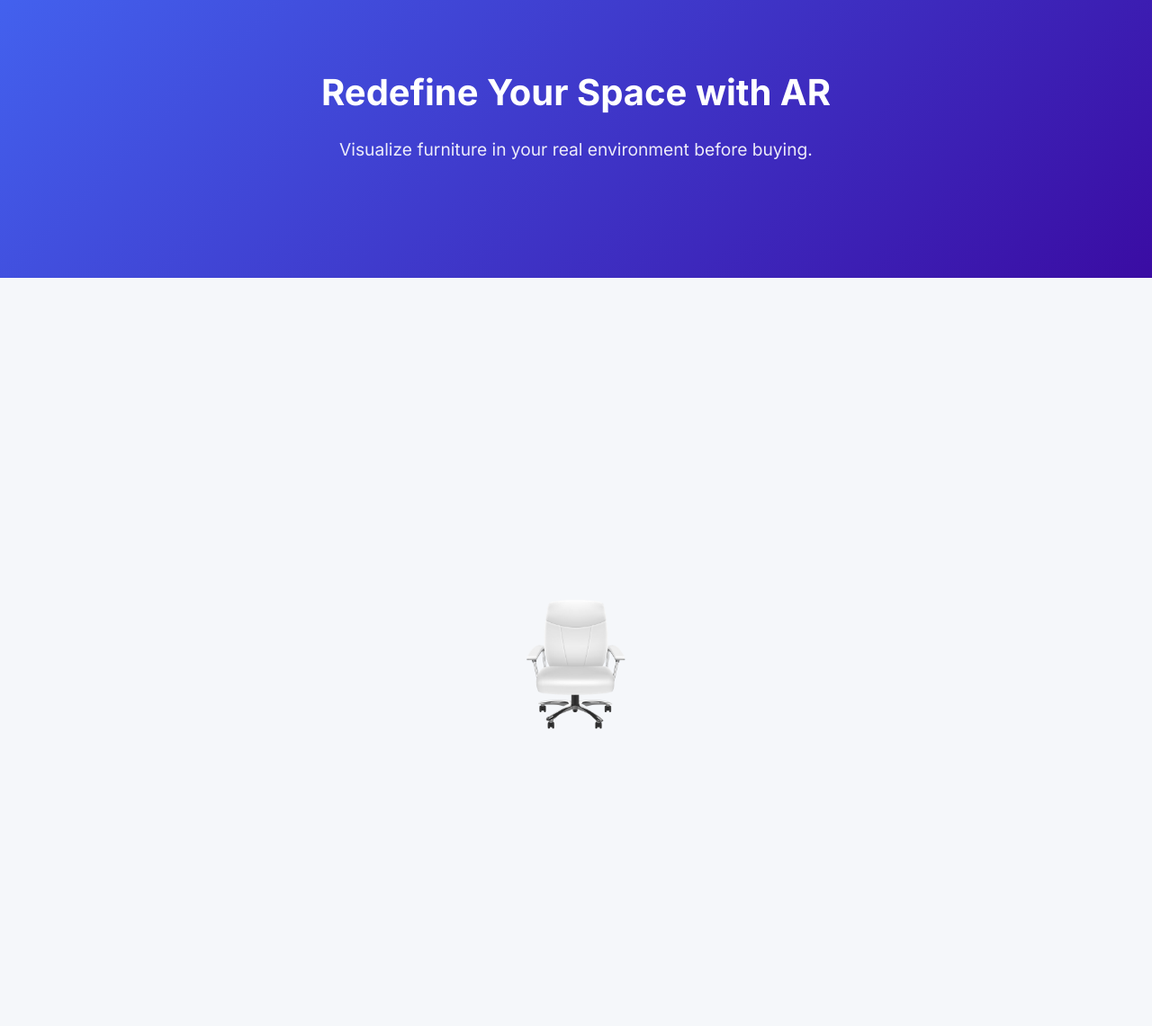
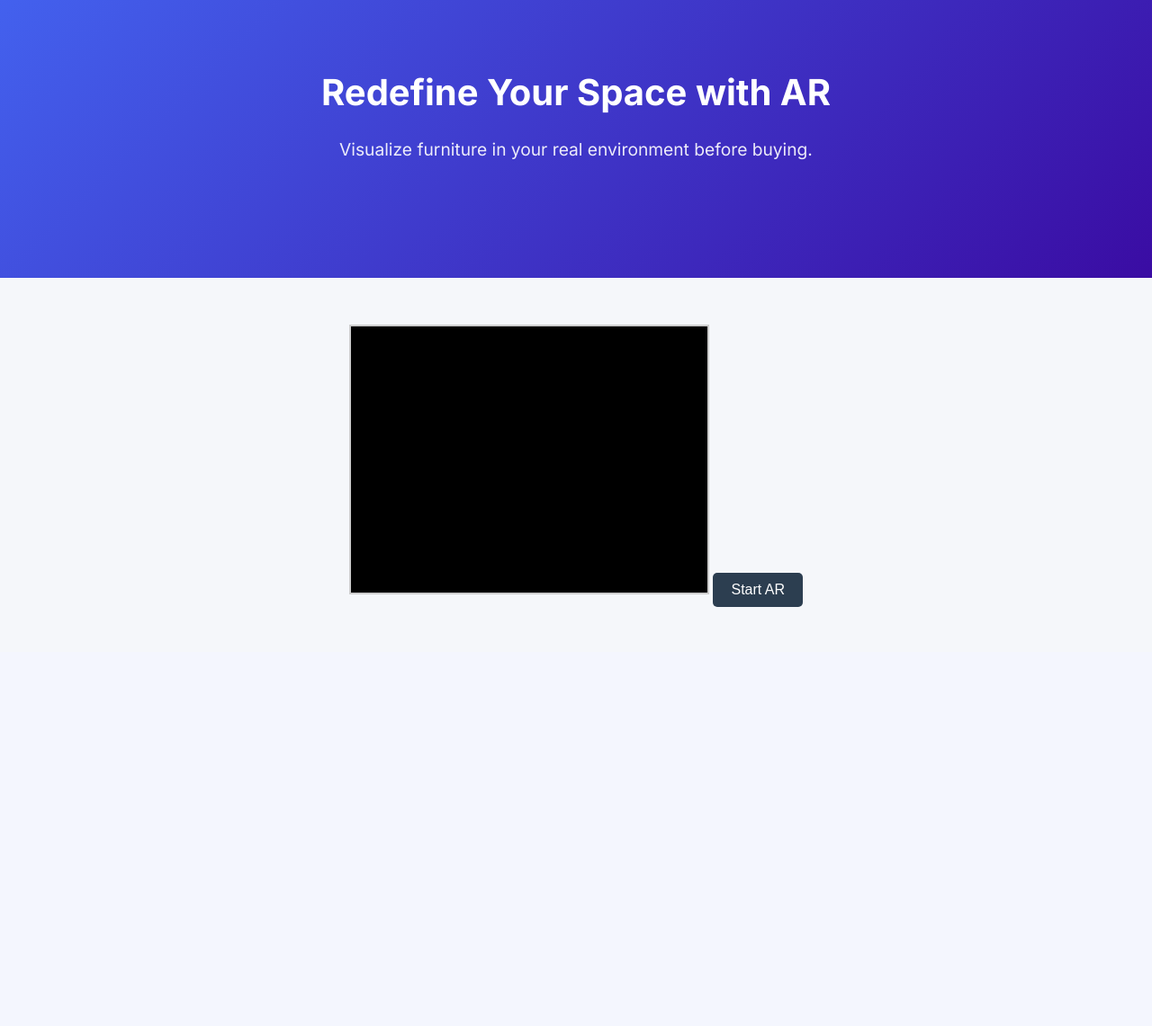
Before and after one commit to naqinizam/ar-alimn-project, a Flask app: page / in a window 1280 px wide. Shown: the part 75-1216 px from the top of the page at 90% size. After the commit the page ends 750 px from the top, so only its background shows below. Run offline with Flask 3, Linux system fonts and the light colour scheme.

Commit message:
Added full AR controls (zoom/rotate/move)

```diff
--- a/templates/index.html
+++ b/templates/index.html
@@ -14,13 +14,32 @@
       padding: 0;
     }
 
+    header, nav, .hero {
+      position: relative;
+      z-index: 3;
+    }
+
+    #ar-container {
+      position: relative;
+      width: 100%;
+      height: auto;
+      text-align: center;
+      padding: 20px;
+    }
+
+    #camera-wrapper {
+      position: relative;
+      display: inline-block;
+      width: 400px;
+      height: 300px;
+      background-color: #000;
+    }
+
     #camera-stream {
-            position: absolute;
-            top: 0;
-            left: 0;
-            width: 100vw;
-            height: 100vh;
+      width: 100%;
+      height: 100%;
       object-fit: cover;
+      border: 2px solid #ccc;
       z-index: 1;
     }
 
@@ -28,23 +47,26 @@
       position: absolute;
       top: 50%;
       left: 50%;
-            width: 200px;
+      width: 150px;
       transform: translate(-50%, -50%) scale(1);
       touch-action: none;
       z-index: 2;
       cursor: grab;
     }
 
-        header, nav, .hero {
-            position: relative;
-            z-index: 3;
+    #start-btn {
+      margin-top: 15px;
+      padding: 10px 20px;
+      font-size: 16px;
+      background-color: #2c3e50;
+      color: white;
+      border: none;
+      border-radius: 5px;
+      cursor: pointer;
     }
 
-        #ar-container {
-            position: relative;
-            width: 100vw;
-            height: 100vh;
-            overflow: hidden;
+    #start-btn:hover {
+      background-color: #1a242f;
     }
   </style>
 </head>
@@ -68,21 +90,31 @@
   </section>
 
   <div id="ar-container">
+    <div id="camera-wrapper">
       <video id="camera-stream" autoplay playsinline></video>
+    </div>
+    <button id="start-btn">Start AR</button>
   </div>
 
   <script>
-        // Access camera
     const video = document.getElementById('camera-stream');
+    const btn = document.getElementById('start-btn');
+    const wrapper = document.getElementById('camera-wrapper');
+
+    btn.addEventListener('click', () => {
       navigator.mediaDevices.getUserMedia({ video: true })
         .then(stream => {
           video.srcObject = stream;
+          btn.style.display = "none"; // hide button after starting
+          loadChairImage(); // show image once camera starts
         })
         .catch(err => {
           console.error("Camera access error:", err);
+          alert("Unable to access camera.");
+        });
     });
 
-        // Load chair image dynamically
+    function loadChairImage() {
       fetch('/get_model')
         .then(res => res.json())
         .then(data => {
@@ -90,12 +122,12 @@
           img.src = data.model_url;
           img.alt = 'Chair';
           img.id = 'chair';
-                document.getElementById('ar-container').appendChild(img);
+          wrapper.appendChild(img);
 
           makeInteractive(img);
         });
+    }
 
-        // Drag and zoom
     function makeInteractive(img) {
       let isDragging = false;
       let lastX = 0, lastY = 0;
@@ -124,6 +156,7 @@
       });
 
       window.addEventListener('wheel', e => {
+        if (!img) return;
         e.preventDefault();
         const delta = e.deltaY > 0 ? -0.1 : 0.1;
         scale = Math.max(0.1, scale + delta);
```
Lines whose indentation alone changed are shown as unchanged.
